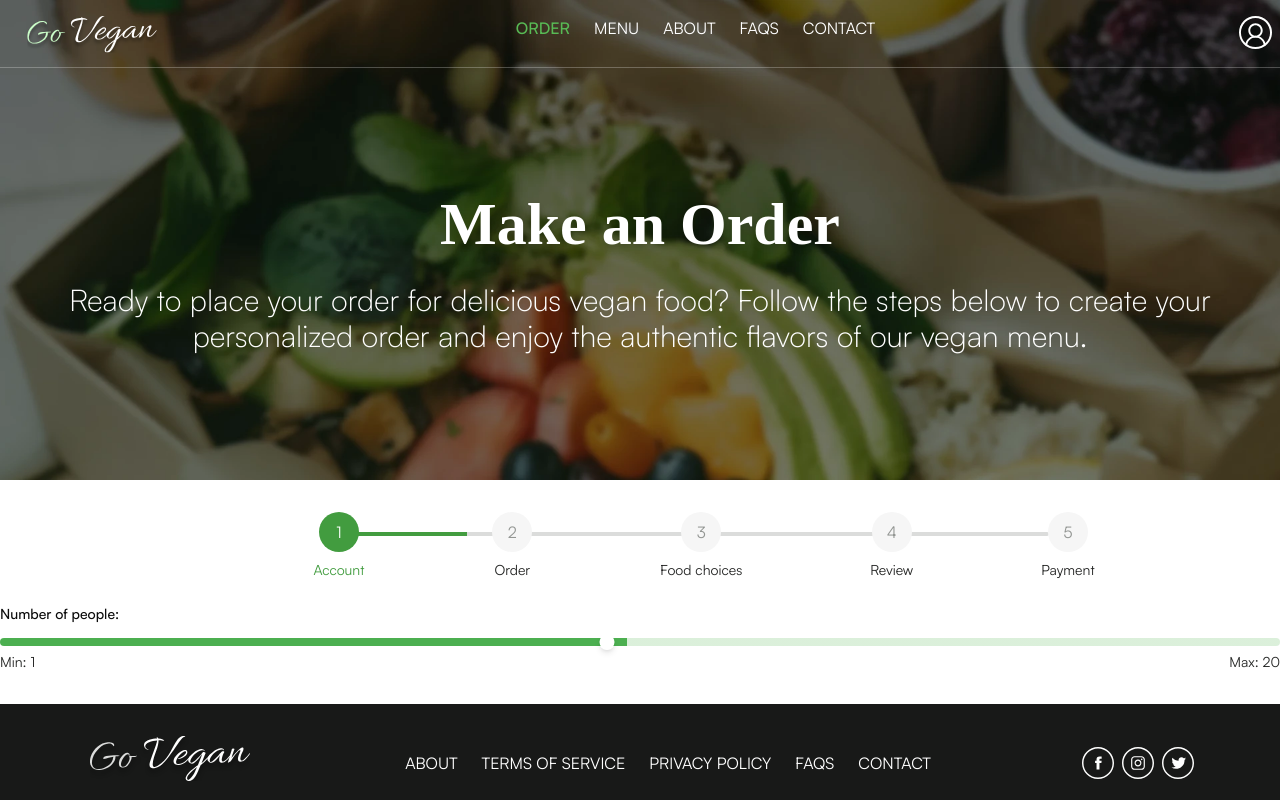
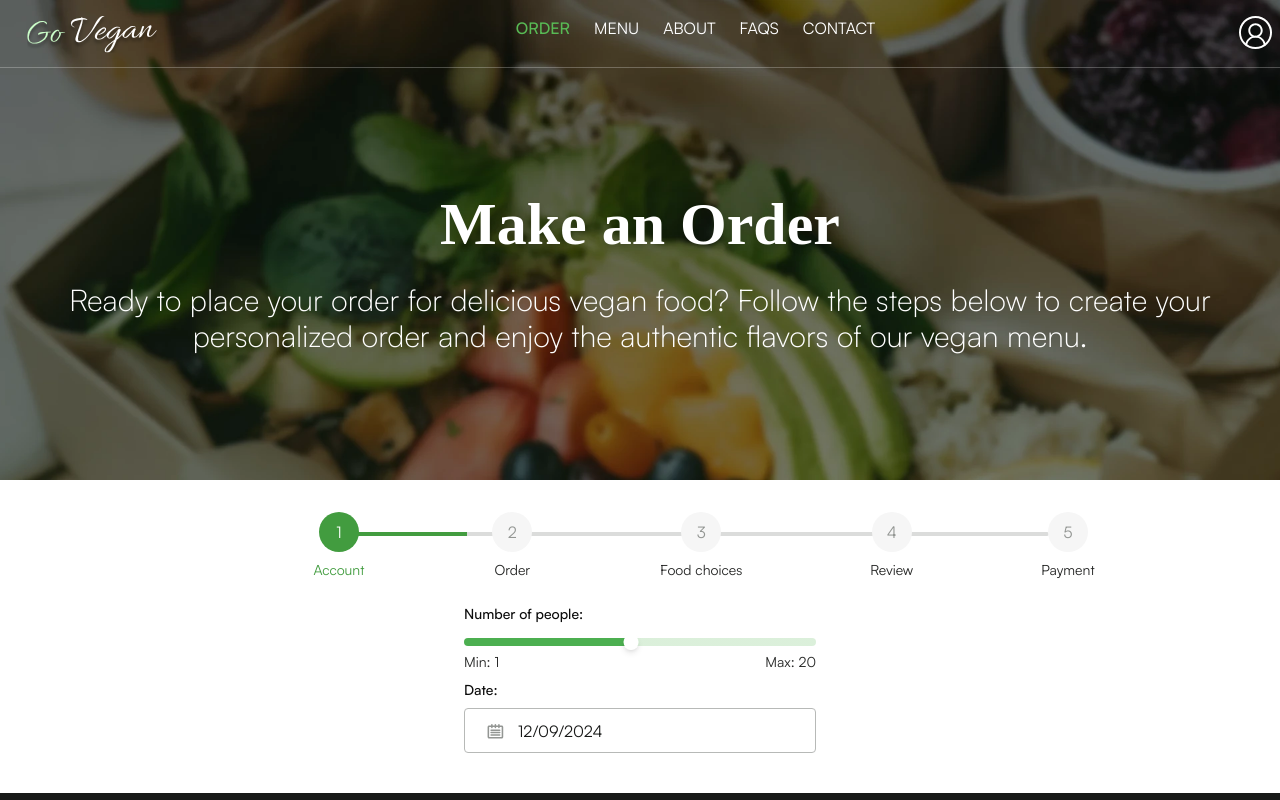
Before and after one commit to FausioPaco/go-vegan, a React (Vite) app: page /order in a window 1280 px wide. Shown: the top 800 px of the page. Built offline with nearby package versions, Linux system fonts and the light colour scheme.

Commit message:
add: added Datepicker component

```diff
--- a/package.json
+++ b/package.json
@@ -14,6 +14,7 @@
     "clsx": "^2.1.1",
     "motion": "^11.11.17",
     "react": "^18.3.1",
+    "react-datepicker": "^7.5.0",
     "react-dom": "^18.3.1",
     "react-hook-form": "^7.53.2",
     "react-router-dom": "^6.27.0",
--- a/src/components/modules/order/OrderForm.tsx
+++ b/src/components/modules/order/OrderForm.tsx
@@ -1,6 +1,7 @@
+import { useCallback, useState } from 'react';
+import { Stepper } from '@/components/ui/stepper';
 import { RangeBar } from '@/components/ui/rangebar';
-import { Stepper } from '@/components/ui/stepper';
-import { useCallback, useState } from 'react';
+import { AppDatePicker as DatePicker } from '@/components/ui/datepicker';
 
 const options = [
   { stepNumber: 1, description: 'Account' },
@@ -14,6 +15,7 @@ const OrderForm = () => {
   const [currentStep, setCurrentStep] = useState(1);
   const [stepsTaken, setStepsTaken] = useState<number[]>([]);
   const [numberOfPeople, setNumberOfPeople] = useState(10);
+  const [orderDate, setOrderDate] = useState<Date | null>(new Date());
 
   const handleRangeChange = (e: React.ChangeEvent<HTMLInputElement>) => {
     setNumberOfPeople(parseInt(e.target.value));
@@ -39,12 +41,19 @@ const OrderForm = () => {
         onChangeOption={handleStepChange}
       />
 
-      <div className="mt-2">
-        <RangeBar
-          label="Number of people:"
-          value={numberOfPeople}
-          onChange={handleRangeChange}
-        />
+      <div className="flex w-full justify-center">
+        <div className="mt-2 flex w-full flex-col items-center justify-center px-4 lg:max-w-[30%]">
+          <RangeBar
+            label="Number of people:"
+            value={numberOfPeople}
+            onChange={handleRangeChange}
+          />
+
+          <DatePicker
+            value={orderDate}
+            onChange={(date) => setOrderDate(date)}
+          />
+        </div>
       </div>
     </div>
   );
--- /dev/null
+++ b/src/components/ui/datepicker/DatePicker.css
@@ -0,0 +1,75 @@
+.react-datepicker {
+  @apply relative z-50 w-full border border-solid border-grey-300 bg-white font-sans shadow-md;
+}
+
+.react-datepicker__input-container {
+  @apply w-full rounded border border-grey-300 bg-transparent px-3 py-1 font-sans text-grey-700 outline-none transition duration-300 ease-in focus:border-primary-500 focus:shadow-md active:border-primary-600 active:shadow-md disabled:bg-grey-500;
+}
+
+.react-datepicker__view-calendar-icon input {
+  @apply ml-4 outline-none;
+}
+
+.react-datepicker__header {
+  @apply border-b border-b-grey-400 bg-primary-25 text-primary-700;
+}
+
+.react-datepicker__navigation-icon {
+  @apply top-[8px];
+}
+
+.react-datepicker__navigation {
+  @apply top-[10px];
+}
+
+.react-datepicker__day {
+  @apply rounded-sm text-sm text-grey-600;
+}
+
+.react-datepicker__day:hover {
+  @apply bg-primary-600 text-white;
+}
+
+.react-datepicker__day--selected {
+  @apply bg-primary-600 font-bold text-white;
+}
+
+.react-datepicker__day--today {
+  @apply border border-solid border-primary-600 font-bold;
+}
+
+.react-datepicker__day-name {
+  @apply font-bold text-grey-600;
+}
+
+.react-datepicker__month {
+  @apply p-4;
+}
+
+.react-datepicker__triangle {
+  @apply hidden;
+}
+
+.react-datepicker__navigation-icon::before {
+  @apply border-primary-600;
+}
+
+.react-datepicker__day:not([aria-disabled='true']):hover,
+.react-datepicker__month-text:not([aria-disabled='true']):hover,
+.react-datepicker__quarter-text:not([aria-disabled='true']):hover,
+.react-datepicker__year-text:not([aria-disabled='true']):hover {
+  @apply border border-solid border-primary-700 bg-primary-25 text-primary-700;
+}
+
+.react-datepicker__day--selected {
+  @apply rounded-sm;
+}
+
+.react-datepicker__calendar-icon {
+  width: 1.3rem;
+  height: 1.3rem;
+}
+
+.react-datepicker__input-container .react-datepicker__calendar-icon {
+  padding: 0.5rem;
+}
--- /dev/null
+++ b/src/components/ui/datepicker/DatePicker.tsx
@@ -0,0 +1,67 @@
+import DatePicker from 'react-datepicker';
+import 'react-datepicker/dist/react-datepicker.css';
+import './DatePicker.css';
+import { useId } from 'react';
+
+type IDatepickerProps = {
+  value: Date | null;
+  onChange: (date: Date | null) => void;
+  label?: string;
+  placeholder?: string;
+};
+
+const AppDatePicker = ({
+  value,
+  onChange,
+  label = 'Date:',
+  placeholder = 'Select the date of the order',
+}: IDatepickerProps) => {
+  const datePickerId = useId();
+
+  return (
+    <div className="z-50 my-2 flex w-full flex-col space-y-1">
+      <label
+        htmlFor={datePickerId}
+        className="mb-1 block text-sm font-medium text-grey-800"
+      >
+        {label}
+      </label>
+      <DatePicker
+        id={datePickerId}
+        showIcon
+        selected={value}
+        onChange={onChange}
+        placeholderText={placeholder}
+        icon={
+          <svg
+            width="17"
+            height="17"
+            viewBox="0 0 17 17"
+            fill="none"
+            xmlns="http://www.w3.org/2000/svg"
+          >
+            <path
+              d="M13.6201 3.70004H12.0201V3.06004C12.0201 2.7066 11.7335 2.42004 11.3801 2.42004C11.0267 2.42004 10.7401 2.7066 10.7401 3.06004V3.70004H9.1401V3.06004C9.1401 2.7066 8.85354 2.42004 8.5001 2.42004C8.14666 2.42004 7.8601 2.7066 7.8601 3.06004V3.70004H6.2601V3.06004C6.2601 2.7066 5.97354 2.42004 5.6201 2.42004C5.26666 2.42004 4.9801 2.7066 4.9801 3.06004V3.70004H3.3801C2.67322 3.70004 2.1001 4.27316 2.1001 4.98004V12.98C2.1001 13.6869 2.67322 14.26 3.3801 14.26H13.6201C14.327 14.26 14.9001 13.6869 14.9001 12.98V4.98004C14.9001 4.27316 14.327 3.70004 13.6201 3.70004ZM13.6201 12.98H3.3801V4.98004H4.9801V5.30004C4.9801 5.65348 5.26666 5.94004 5.6201 5.94004C5.97354 5.94004 6.2601 5.65348 6.2601 5.30004V4.98004H7.8601V5.30004C7.8601 5.65348 8.14666 5.94004 8.5001 5.94004C8.85354 5.94004 9.1401 5.65348 9.1401 5.30004V4.98004H10.7401V5.30004C10.7401 5.65348 11.0267 5.94004 11.3801 5.94004C11.7335 5.94004 12.0201 5.65348 12.0201 5.30004V4.98004H13.6201V12.98Z"
+              fill="#939693"
+            />
+            <path
+              d="M12.0203 10.74H4.98033C4.62689 10.74 4.34033 11.0266 4.34033 11.38C4.34033 11.7334 4.62689 12.02 4.98033 12.02H12.0203C12.3738 12.02 12.6603 11.7334 12.6603 11.38C12.6603 11.0266 12.3738 10.74 12.0203 10.74Z"
+              fill="#939693"
+            />
+            <path
+              d="M12.0203 8.82007H4.98033C4.62689 8.82007 4.34033 9.10663 4.34033 9.46007C4.34033 9.81351 4.62689 10.1001 4.98033 10.1001H12.0203C12.3738 10.1001 12.6603 9.81351 12.6603 9.46007C12.6603 9.10663 12.3738 8.82007 12.0203 8.82007Z"
+              fill="#939693"
+            />
+            <path
+              d="M12.0203 6.90002H4.98033C4.62689 6.90002 4.34033 7.18658 4.34033 7.54002C4.34033 7.89346 4.62689 8.18002 4.98033 8.18002H12.0203C12.3738 8.18002 12.6603 7.89346 12.6603 7.54002C12.6603 7.18658 12.3738 6.90002 12.0203 6.90002Z"
+              fill="#939693"
+            />
+          </svg>
+        }
+        minDate={new Date()}
+      />
+    </div>
+  );
+};
+
+export default AppDatePicker;
--- /dev/null
+++ b/src/components/ui/datepicker/index.tsx
@@ -0,0 +1,3 @@
+import AppDatePicker from './DatePicker';
+
+export { AppDatePicker };
```
Also changed, not shown: 1 other file (tests, documents, lock files or other folders).
